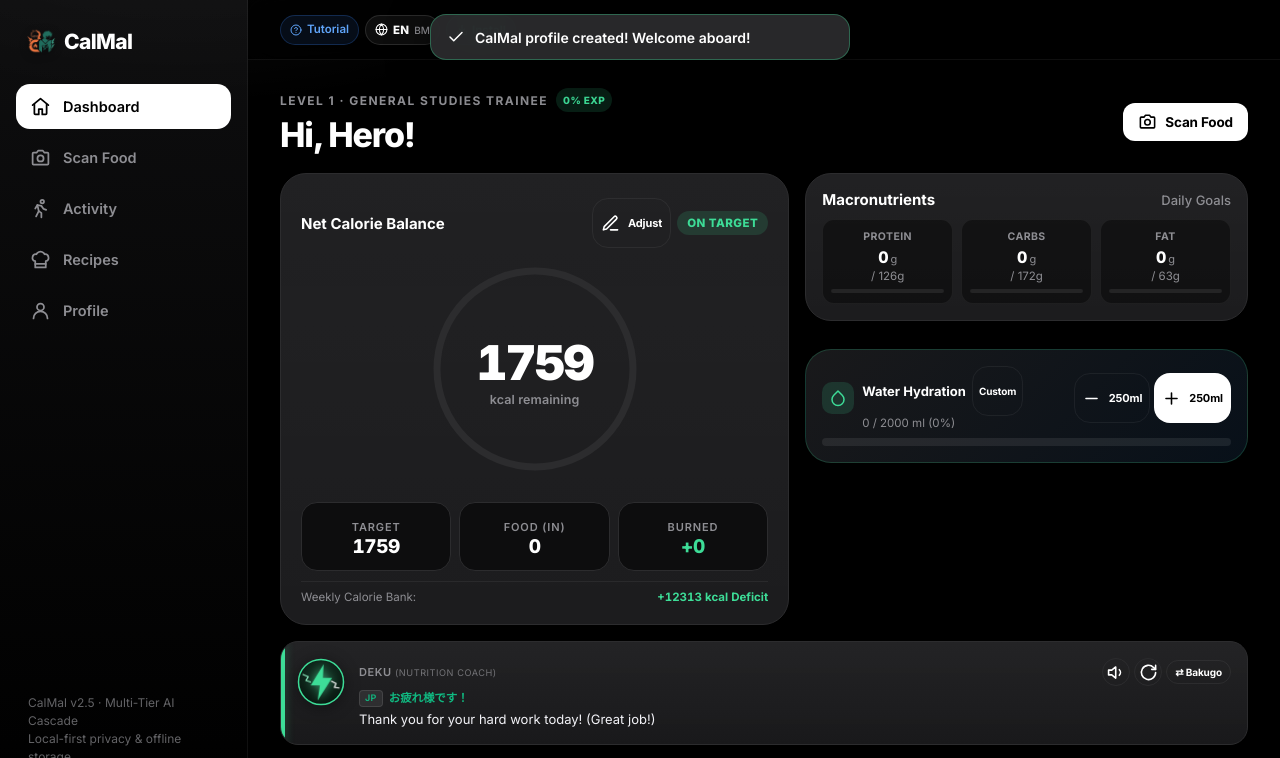
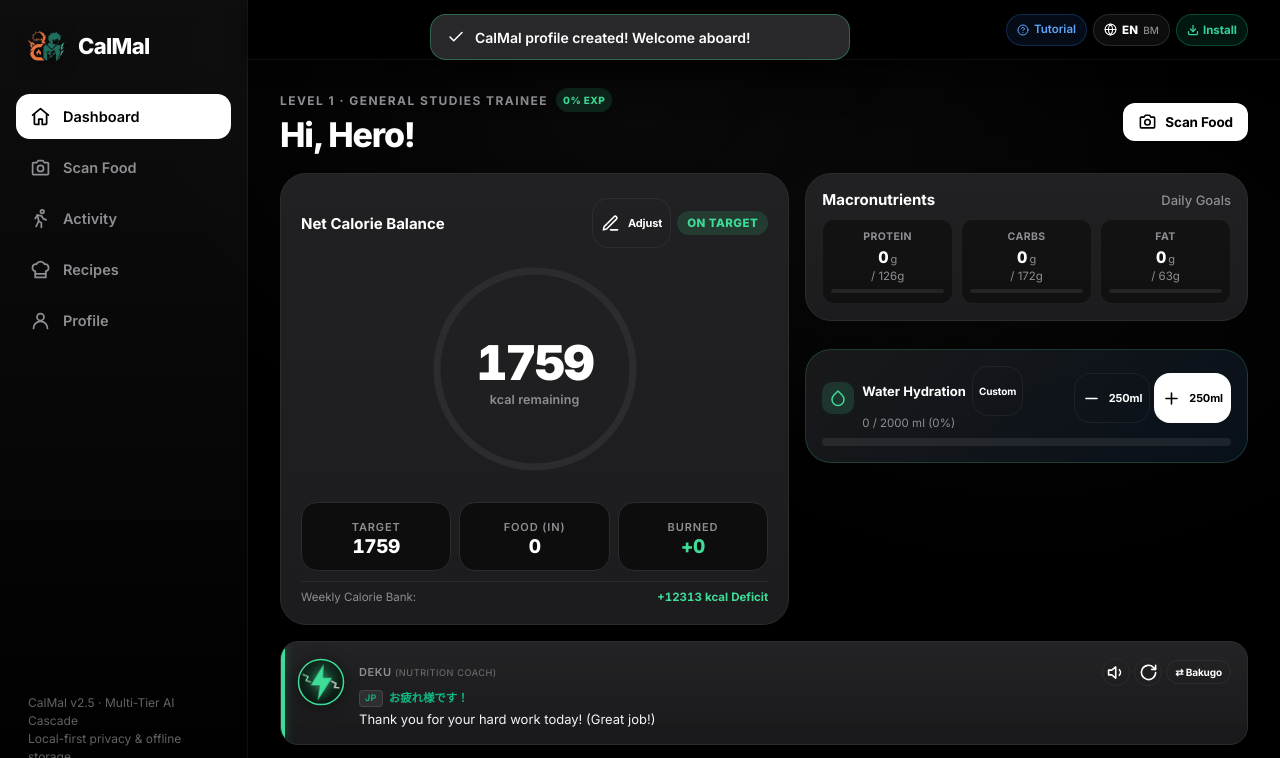
Before and after one commit to aliefakmal/CalMal, a website built with Vite: page index.html in a window 1280 px wide. Both pictures are taken after typing "Sample123" into the empty fields and a click on the button "Get Started with CalMal". Shown: the top 758 px of the page. Built offline with nearby package versions, Linux system fonts and the light colour scheme; no server answers.

Commit message:
fix(ui): enlarge CalMal logo, maximize topbar layout with OLED black and safe-area padding

```diff
--- a/public/sw.js
+++ b/public/sw.js
@@ -1,5 +1,5 @@
 // CalMal service worker — offline-first app shell caching with network-first audio.
-const CACHE = 'calmal-v12';
+const CACHE = 'calmal-v13';
 const SHELL = ['/', '/index.html', '/calmal-logo.png', '/icon-192.png', '/icon-512.png', '/apple-touch-icon.png', '/favicon.png', '/manifest.webmanifest'];
 
 self.addEventListener('install', (e) => {
--- a/src/styles/index.css
+++ b/src/styles/index.css
@@ -84,11 +84,10 @@ input, select, textarea { font-family: inherit; touch-action: manipulation; }
 body::before {
   content: '';
   position: fixed;
-  inset: -20% -10% auto -10%;
-  height: 60vh;
+  inset: 0;
   background:
-    radial-gradient(40% 50% at 20% 20%, rgba(255, 255, 255, 0.06), transparent 70%),
-    radial-gradient(35% 45% at 85% 10%, rgba(255, 255, 255, 0.04), transparent 70%);
+    radial-gradient(800px 500px at 50% 120px, rgba(255, 255, 255, 0.035), transparent 70%),
+    radial-gradient(600px 400px at 80% 300px, rgba(255, 255, 255, 0.02), transparent 70%);
   pointer-events: none;
   z-index: 0;
 }
@@ -101,24 +100,29 @@ body::before {
 .topbar {
   position: sticky;
   top: 0;
-  z-index: 30;
-  height: calc(var(--top-h) + var(--safe-t));
-  padding: var(--safe-t) 18px 0;
+  z-index: 35;
+  width: 100%;
+  box-sizing: border-box;
+  min-height: calc(var(--top-h) + var(--safe-t));
+  height: auto;
+  padding-top: max(var(--safe-t), 12px);
+  padding-bottom: 12px;
+  padding-left: max(18px, env(safe-area-inset-left));
+  padding-right: max(18px, env(safe-area-inset-right));
   display: flex;
   align-items: center;
   justify-content: space-between;
-  background: rgba(0, 0, 0, 0.72);
-  backdrop-filter: saturate(160%) blur(18px);
-  -webkit-backdrop-filter: saturate(160%) blur(18px);
+  background: #000000;
   border-bottom: 1px solid var(--border-soft);
+  box-shadow: 0 4px 20px rgba(0, 0, 0, 0.6);
 }
 
 .brand {
   display: inline-flex;
   align-items: center;
-  gap: 8px;
+  gap: 10px;
   font-weight: 800;
-  font-size: 19px;
+  font-size: 21px;
   letter-spacing: -0.03em;
   text-decoration: none;
   color: #ffffff;
@@ -126,16 +130,20 @@ body::before {
   flex-shrink: 0;
 }
 .brand img {
-  width: 30px;
-  height: 30px;
+  width: 38px;
+  height: 38px;
   object-fit: contain;
   display: block;
   flex-shrink: 0;
-  filter: drop-shadow(0 2px 5px rgba(0, 0, 0, 0.4));
+  filter: drop-shadow(0 2px 8px rgba(0, 0, 0, 0.5));
+  transition: transform 0.2s var(--ease);
+}
+.brand:hover img {
+  transform: scale(1.05);
 }
 .brand small { color: var(--muted); font-weight: 600; font-size: 12px; letter-spacing: 0; }
 
-.topbar-actions { display: flex; align-items: center; gap: 6px; }
+.topbar-actions { display: flex; align-items: center; gap: 6px; margin-left: auto; }
 
 .view {
   padding: 18px 16px calc(var(--nav-h) + var(--safe-b) + 28px);
@@ -232,7 +240,8 @@ body::before {
     border-right: 1px solid var(--border-soft);
     background: linear-gradient(180deg, rgba(28, 28, 30, 0.5), rgba(0, 0, 0, 0.2));
   }
-  .sidebar .brand { padding: 4px 10px 22px; font-size: 21px; }
+  .sidebar .brand { padding: 4px 10px 22px; font-size: 22px; gap: 12px; }
+  .sidebar .brand img { width: 40px; height: 40px; }
   .side-item {
     display: flex;
     align-items: center;
@@ -250,7 +259,12 @@ body::before {
   .side-item.active { background: #fff; color: #000; }
   .side-foot { margin-top: auto; padding: 12px; color: var(--muted-2); font-size: 12px; line-height: 1.5; }
   .topbar .brand { display: none; }
-  .topbar { padding: 0 32px; }
+  .topbar {
+    padding: 0 32px;
+    min-height: var(--top-h);
+    height: var(--top-h);
+    justify-content: flex-end;
+  }
   .view { max-width: 1180px; padding: 28px 32px 48px; }
 }
 
--- a/src/styles/screens.css
+++ b/src/styles/screens.css
@@ -1603,9 +1603,9 @@
 .topbar-actions .btn-guide-pill,
 .topbar-actions .lang-pill-btn,
 .topbar-actions .btn-install-pill {
-  height: 30px;
+  height: 32px;
   box-sizing: border-box;
-  padding: 0 9px;
+  padding: 0 10px;
 }
 
 .topbar-actions .btn-guide-pill {
```
